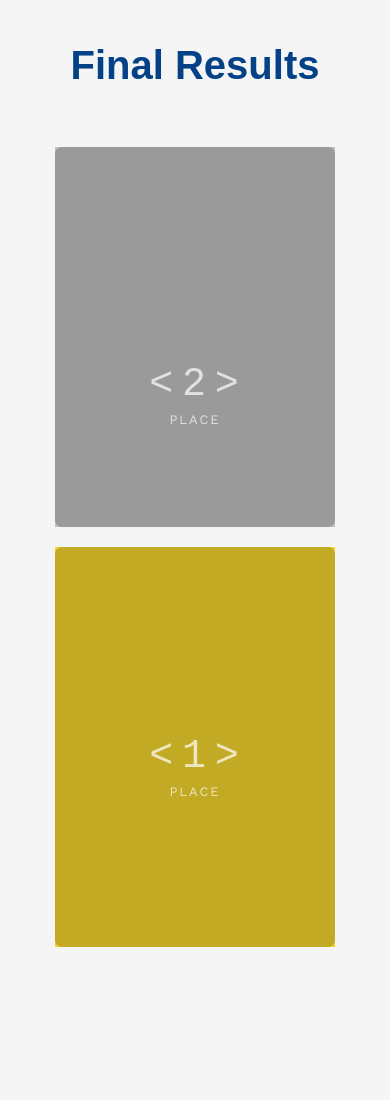
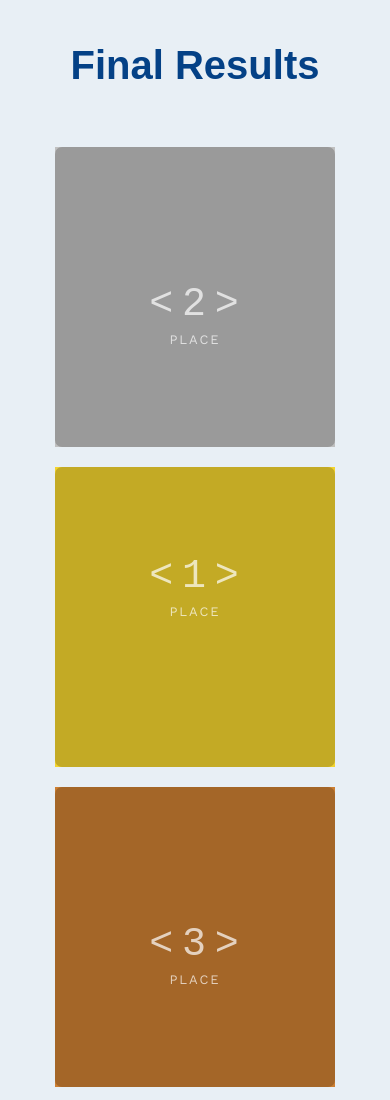
Before and after one commit to HackMoral/HackMoral_Web, a plain HTML site: page index1.html in a window 390 px wide. Shown: the part 5940-7040 px from the top of the page. Drawn offline with nearby package versions, Linux system fonts and the light colour scheme; files whose address does not match are found by name; a web font is replaced by a local one.

Commit message:
final results in new-dev2

```diff
--- a/css/final-results.css
+++ b/css/final-results.css
@@ -7,7 +7,7 @@
 }
 
 #second-place{
-  margin-top: 45px;
+  /* margin-top: 45px; */
   background-color:#C0C0C0;
 }
 
@@ -17,7 +17,7 @@
 }
 
 #third-place{
-    margin-top: 45px;
+    /* margin-top: 45px; */
     background-color:#cd7f32;
 }
 
@@ -67,6 +67,7 @@
 
 #first-place:hover > #first-place-details {
     display: block;
+    bottom: 1em;
 }
 
 #third-place:hover > #third-place-text {
@@ -90,4 +91,10 @@
     #second-place {
         margin-top: 20px;
     }
+    #fh5co-gallery-list li {
+        min-height: 200px;
+    }
+    #fh5co-gallery-list li a {
+        min-height: 300px;
+    }
 }
--- a/index1.html
+++ b/index1.html
@@ -386,6 +386,7 @@
     <div class="scrollView">
             <div id="fh5co-gallery"
                  class="fh5co-section-gray"
+                 style="background-color: #e8eff5;"
                  >
                 <div class="container">
                     <div class="row">
@@ -397,9 +398,9 @@
                         <div class="container" style="display:flex">
                             <ul id="fh5co-gallery-list" style="display:flex">
                                 <li class="one-third animate-box" data-animate-effect="fadeIn" style="display:flex;margin:auto;">
-                                    <a id="second-place" style="min-height: 300px;">
+                                    <a id="second-place" style="min-heightx: 300px;">
                                         <div id="second-place-details"
-                                             style="bottom: 0;"
+                                             style="bottom: 2em;"
                                              class="case-studies-summary">
                                             <img
                                             style="width: 80%;border-radius: 50%;opacity: 0.85;"
@@ -443,9 +444,10 @@
 
                                 <li class="one-third animate-box" data-animate-effect="fadeIn" style="display:flex;margin:auto;">
                                     <a id="third-place" class="color-3"
-                                       style="min-height: 300px;">
+                                       style="min-heightx: 300px;"
+                                       >
                                        <div id="third-place-details"
-                                             style="bottom: 0;"
+                                             style="bottom: 2em;"
                                              class="case-studies-summary">
                                             <img
                                             style="width: 80%;border-radius: 50%;opacity: 0.85;"
```
